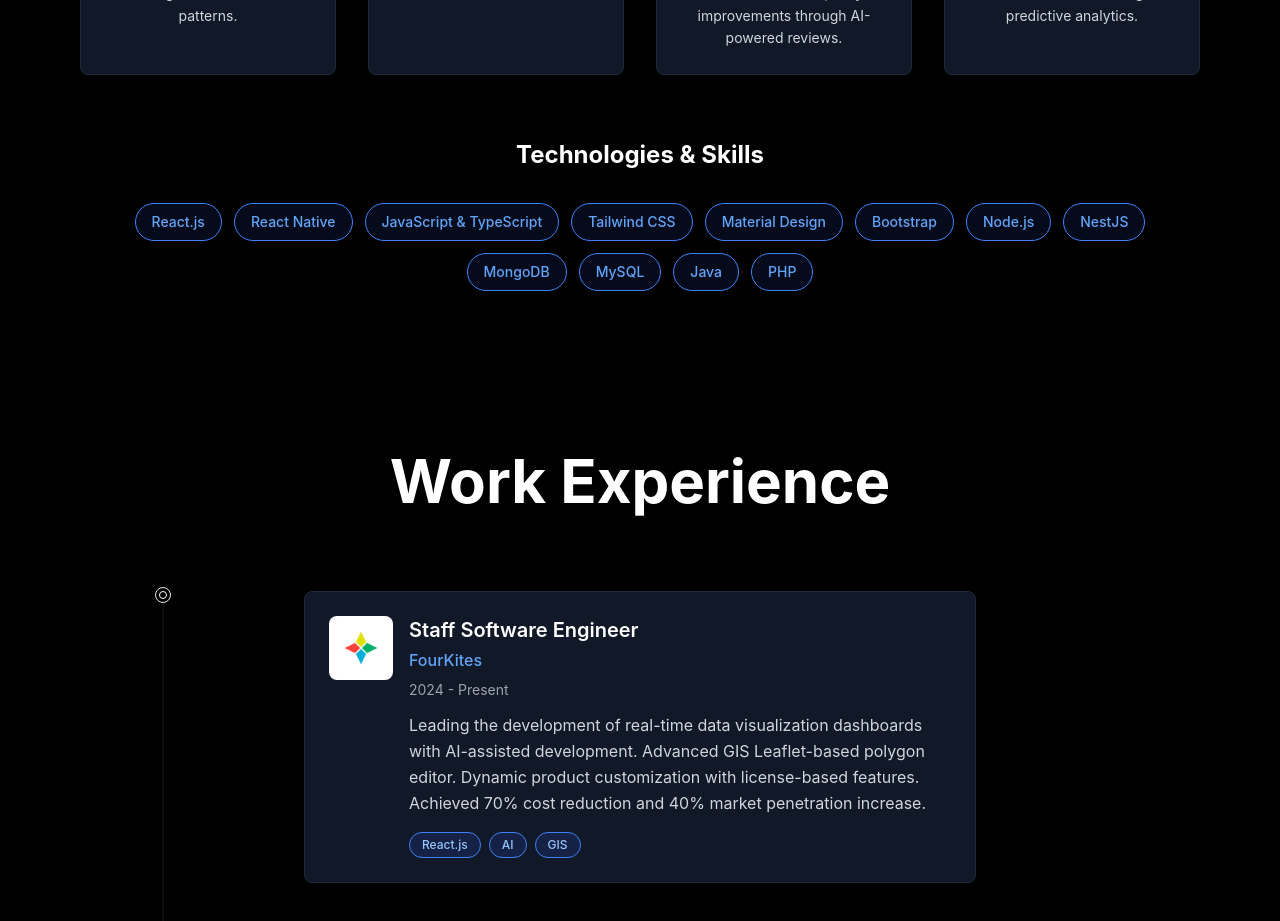
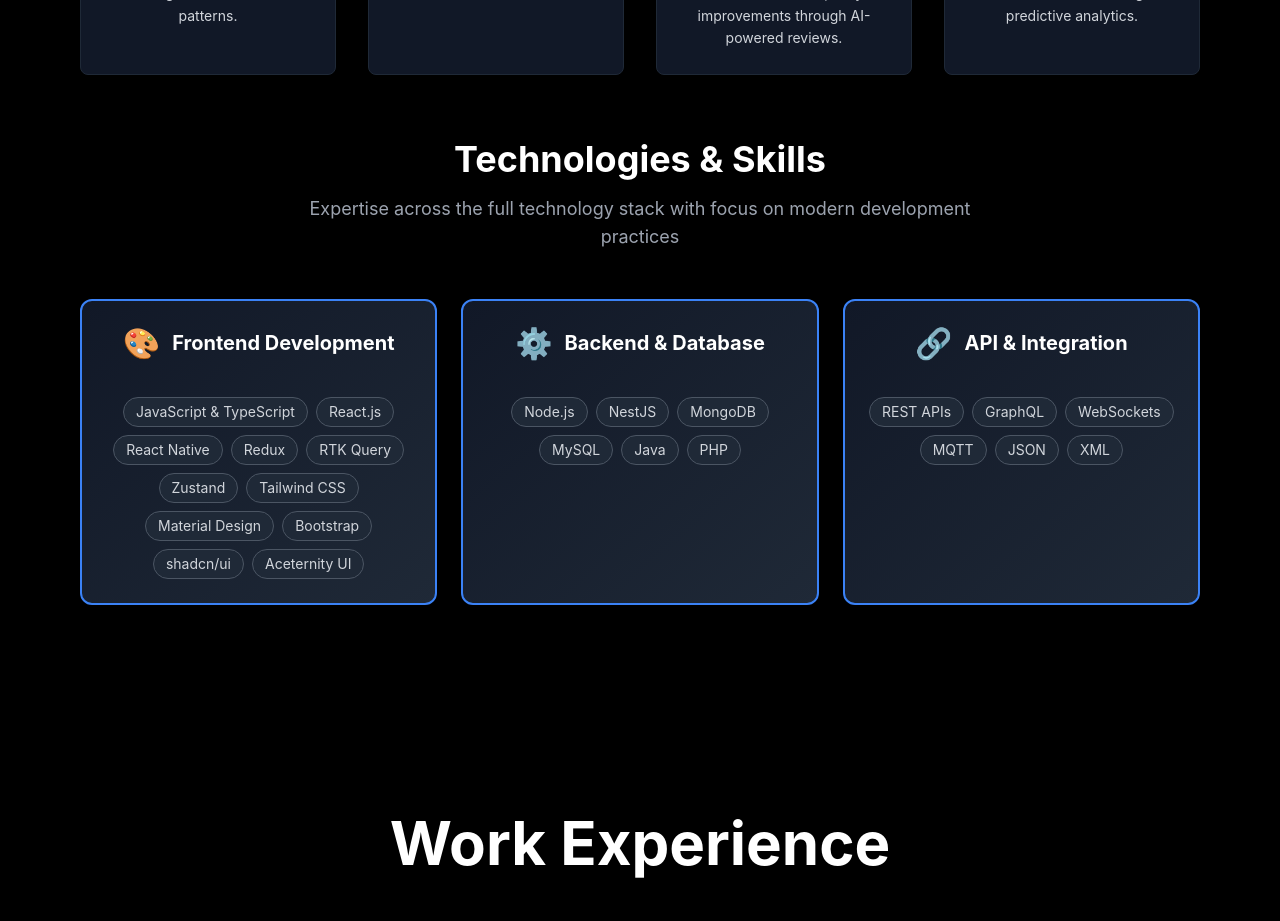
Before and after one commit to SanthoshDhandapani/SanthoshDhandapani.github.io, a React (Create React App) app: page / in a window 1280 px wide. Shown: the part 1320-2241 px from the top of the page. Built offline with nearby package versions, Linux system fonts and the light colour scheme.

Commit message:
refactor: 💡 updated skills

```diff
--- a/src/components/Skills.jsx
+++ b/src/components/Skills.jsx
@@ -51,20 +51,77 @@ const Skills = () => {
           whileInView={{ opacity: 1 }}
           className="text-center"
         >
-          <h3 className="text-2xl font-bold text-white mb-8">Technologies & Skills</h3>
-          <div className="flex flex-wrap justify-center gap-3">
-            {technologies.map((tech, index) => (
+          <h3 className="text-3xl md:text-4xl font-bold text-white mb-4">Technologies & Skills</h3>
+          <p className="text-gray-400 text-lg mb-12 max-w-2xl mx-auto">
+            Expertise across the full technology stack with focus on modern development practices
+          </p>
+
+          {/* Skills organized by categories */}
+          <div className="grid grid-cols-1 md:grid-cols-2 lg:grid-cols-3 gap-6 mb-12">
+            {Object.entries(portfolioConfig.skills).map(([categoryKey, category], categoryIndex) => {
+              // Define category-specific styling
+              const categoryStyles = {
+                frontend: {
+                  gradient: 'from-blue-600 to-purple-600',
+                  icon: '🎨',
+                  borderColor: 'border-blue-500',
+                  hoverBorder: 'hover:border-blue-400'
+                },
+                backend: {
+                  gradient: 'from-blue-600 to-purple-600',
+                  icon: '⚙️',
+                  borderColor: 'border-blue-500',
+                  hoverBorder: 'hover:border-blue-400'
+                },
+                integration: {
+                  gradient: 'from-blue-600 to-purple-600',
+                  icon: '🔗',
+                  borderColor: 'border-blue-500',
+                  hoverBorder: 'hover:border-blue-400'
+                }
+              };
+
+              const style = categoryStyles[categoryKey] || categoryStyles.frontend;
+
+              return (
+                <motion.div
+                  key={categoryKey}
+                  initial={{ opacity: 0, y: 30 }}
+                  whileInView={{ opacity: 1, y: 0 }}
+                  transition={{ delay: categoryIndex * 0.15, duration: 0.6 }}
+                  className={`relative group bg-gradient-to-br from-gray-900 to-gray-800 border-2 ${style.borderColor} rounded-xl p-6 ${style.hoverBorder} hover:shadow-2xl hover:shadow-blue-500/10 transition-all duration-300 transform hover:-translate-y-1 min-h-[280px] flex flex-col`}
+                >
+                  {/* Category header */}
+                  <div className="relative z-10 mb-6">
+                    <div className="flex items-center justify-center mb-3">
+                      <span className="text-3xl mr-3">{style.icon}</span>
+                      <h4 className="text-xl font-bold text-white group-hover:text-blue-400 transition-colors">
+                        {category.title}
+                      </h4>
+                    </div>
+                  </div>
+
+                  {/* Technology tags */}
+                  <div className="relative z-10 flex flex-wrap gap-2 justify-center">
+                    {category.technologies.map((tech, techIndex) => (
                       <motion.span
-                key={tech}
+                        key={tech.name}
                         initial={{ opacity: 0, scale: 0.8 }}
                         whileInView={{ opacity: 1, scale: 1 }}
-                transition={{ delay: index * 0.05 }}
-                className="px-4 py-2 bg-blue-900 bg-opacity-20 border border-blue-500 rounded-full text-blue-400 text-sm font-medium hover:bg-blue-500 hover:text-white transition-colors cursor-default"
+                        transition={{ delay: (categoryIndex * 0.15) + (techIndex * 0.05), duration: 0.4 }}
+                        className="px-3 py-1 bg-gray-800 hover:bg-gray-700 text-gray-300 hover:text-white text-sm rounded-full transition-all duration-300 cursor-default border border-gray-600 hover:border-gray-500 transform hover:scale-105"
+                        title={`${tech.description} (${tech.level})`}
                       >
-                {tech}
+                        {tech.name}
                       </motion.span>
                     ))}
                   </div>
+                </motion.div>
+              );
+            })}
+          </div>
+
+
         </motion.div>
       </div>
     </section>
--- a/src/config/portfolioConfig.js
+++ b/src/config/portfolioConfig.js
@@ -133,7 +133,16 @@ const portfolioConfig = {
   skills: {
     frontend: {
       title: "Frontend Development",
-      technologies: [
+technologies: [
+        // Programming Related
+        {
+          name: "JavaScript & TypeScript",
+          description: "Modern ES6+ JavaScript and TypeScript for type-safe, scalable applications.",
+          icon: "/images/tech_logos/js.png",
+          level: "Expert"
+        },
+
+        // React Related
         {
           name: "React.js",
           description: "Building dynamic user interfaces with modern React patterns, hooks, and state management solutions.",
@@ -147,11 +156,25 @@ const portfolioConfig = {
           level: "Advanced"
         },
         {
-          name: "JavaScript & TypeScript",
-          description: "Modern ES6+ JavaScript and TypeScript for type-safe, scalable applications.",
-          icon: "/images/tech_logos/js.png",
-          level: "Expert"
+          name: "Redux",
+          description: "Predictable state container for JavaScript applications with time-travel debugging.",
+          icon: "/images/tech_logos/redux.png",
+          level: "Advanced"
         },
+        {
+          name: "RTK Query",
+          description: "Data fetching and caching solution built on Redux Toolkit for efficient API management.",
+          icon: "/images/tech_logos/redux.png",
+          level: "Advanced"
+        },
+        {
+          name: "Zustand",
+          description: "Lightweight state management solution for React applications with minimal boilerplate.",
+          icon: "/images/tech_logos/zustand.png",
+          level: "Intermediate"
+        },
+
+        // UX Related
         {
           name: "Tailwind CSS",
           description: "Utility-first CSS framework for rapid UI development and consistent design systems.",
@@ -168,6 +191,18 @@ const portfolioConfig = {
           name: "Bootstrap",
           description: "Popular CSS framework for responsive and mobile-first web development.",
           icon: "/images/tech_logos/bootstrap.png",
+          level: "Intermediate"
+        },
+        {
+          name: "shadcn/ui",
+          description: "Modern React component library built with Radix UI and Tailwind CSS for accessible design systems.",
+          icon: "/images/tech_logos/shadcn.png",
+          level: "Intermediate"
+        },
+        {
+          name: "Aceternity UI",
+          description: "Beautiful animated React components and templates for modern web applications.",
+          icon: "/images/tech_logos/aceternity.png",
           level: "Intermediate"
         }
       ]
@@ -209,6 +244,47 @@ const portfolioConfig = {
           name: "PHP",
           description: "Server-side scripting language for web development and content management systems.",
           icon: "/images/tech_logos/php.png",
+          level: "Intermediate"
+        }
+      ]
+    },
+    integration: {
+      title: "API & Integration",
+      technologies: [
+        {
+          name: "REST APIs",
+          description: "RESTful web services for scalable and stateless client-server communication.",
+          icon: "/images/tech_logos/rest_api.png",
+          level: "Expert"
+        },
+        {
+          name: "GraphQL",
+          description: "Query language for APIs providing efficient data fetching and real-time subscriptions.",
+          icon: "/images/tech_logos/graphql.png",
+          level: "Intermediate"
+        },
+        {
+          name: "WebSockets",
+          description: "Real-time bidirectional communication between client and server applications.",
+          icon: "/images/tech_logos/websocket.png",
+          level: "Intermediate"
+        },
+        {
+          name: "MQTT",
+          description: "Lightweight messaging protocol for IoT and real-time data streaming applications.",
+          icon: "/images/tech_logos/mqtt.png",
+          level: "Beginner"
+        },
+        {
+          name: "JSON",
+          description: "JavaScript Object Notation for lightweight data interchange and API responses.",
+          icon: "/images/tech_logos/json.png",
+          level: "Expert"
+        },
+        {
+          name: "XML",
+          description: "Extensible Markup Language for structured data exchange and configuration.",
+          icon: "/images/tech_logos/xml.png",
           level: "Intermediate"
         }
       ]
```
Lines whose indentation alone changed are shown as unchanged.
